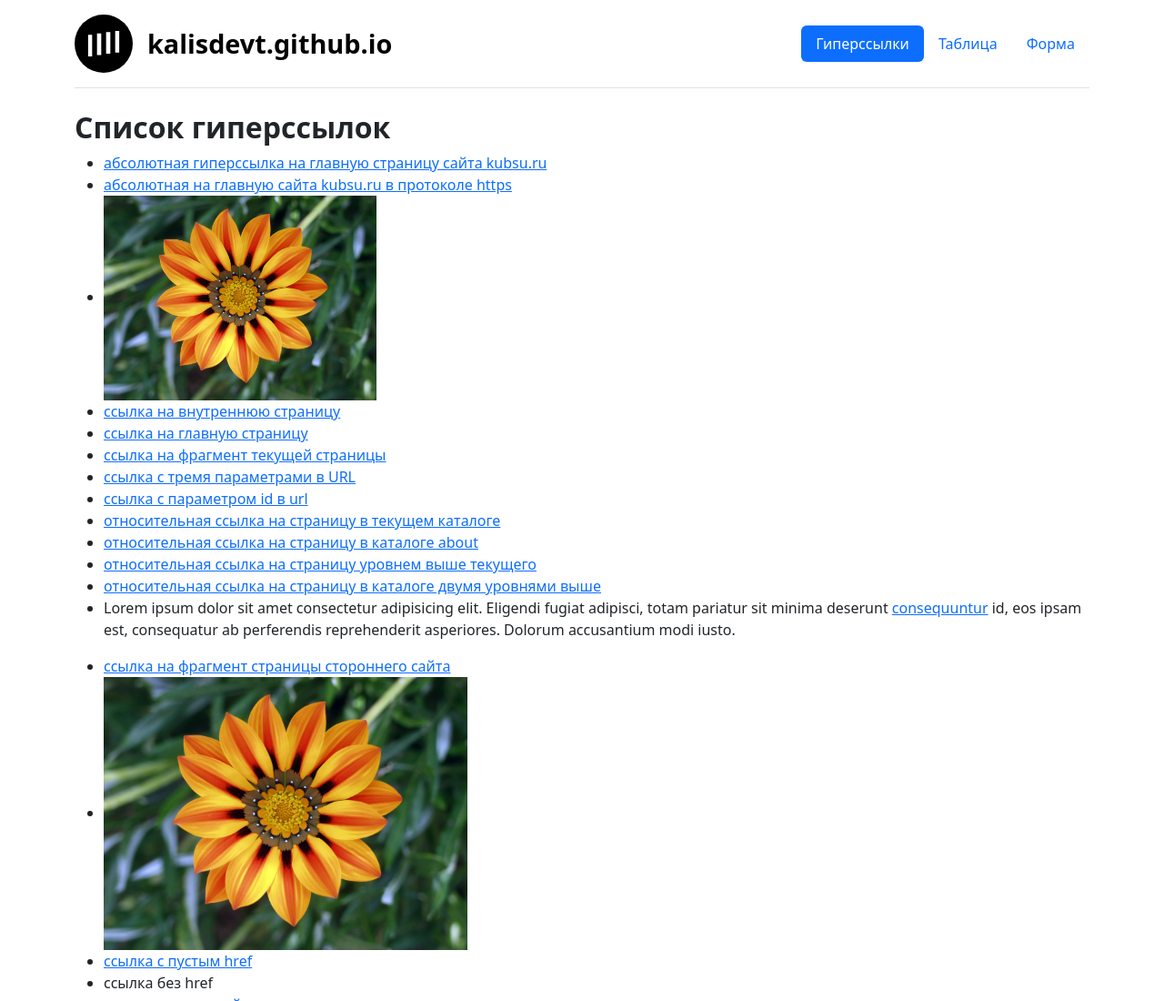
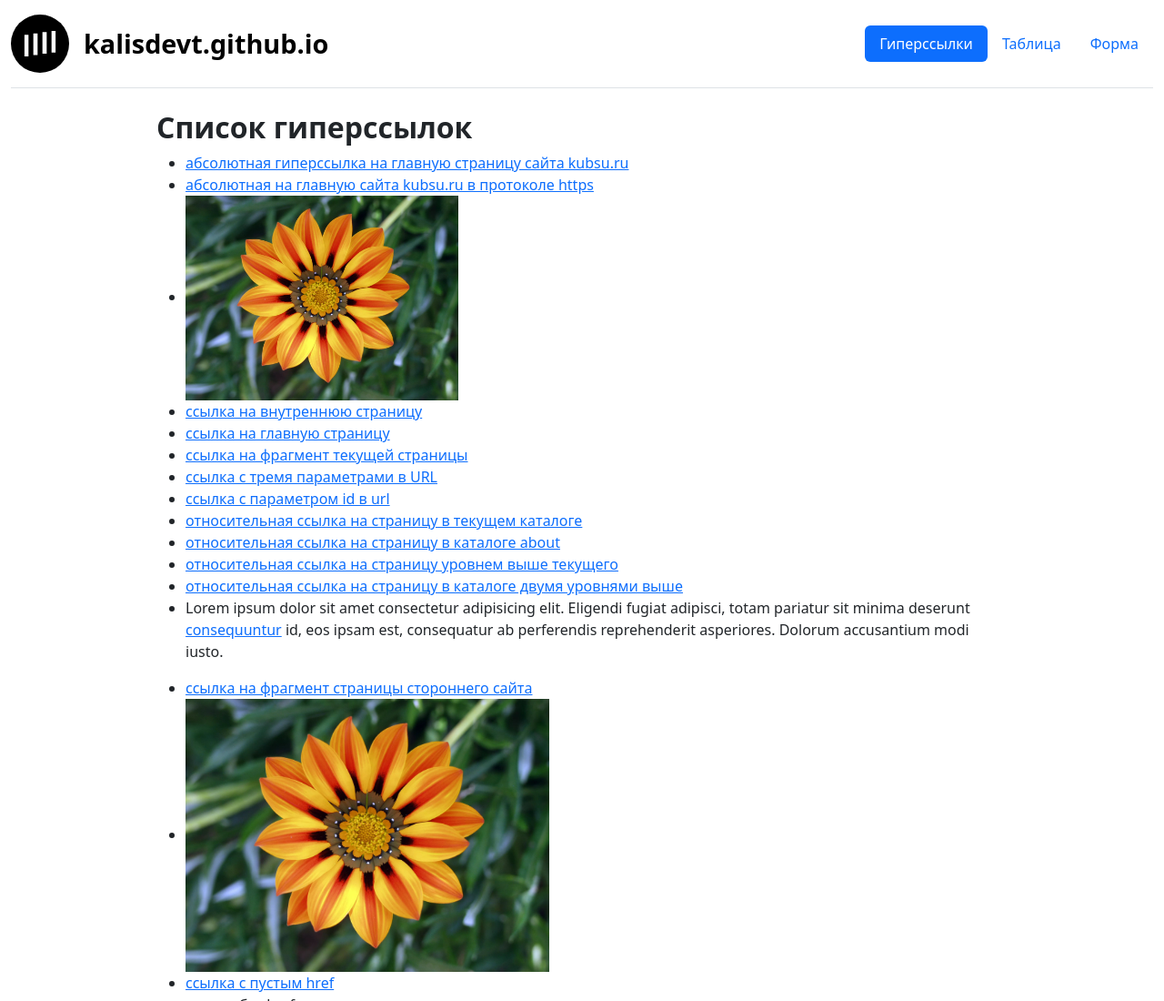
Before and after one commit to kalisdevt/task4, a plain HTML site: page index.html in a window 1280 px wide. Shown: the top 1100 px of the page at 91% size. Drawn offline with nearby package versions, Linux system fonts and the light colour scheme.

Commit message:
change containers\

```diff
--- a/index.html
+++ b/index.html
@@ -10,7 +10,7 @@
 </head>
 <body>
     <header>
-        <div class="container">
+        <div class="container-fluid">
             <div class="header d-flex flex-wrap justify-content-between border-bottom py-3 align-items-center">
                 <a href="#!" class="d-flex text-decoration-none font-weight-bold align-items-center">
                     <img src="assets/logo.svg" alt="" width="64px">
--- a/styles/main.css
+++ b/styles/main.css
@@ -10,3 +10,7 @@ label {
     display: block;
     margin: 10px 0;
 }
+
+.container {
+    max-width: 960px;
+}
```
